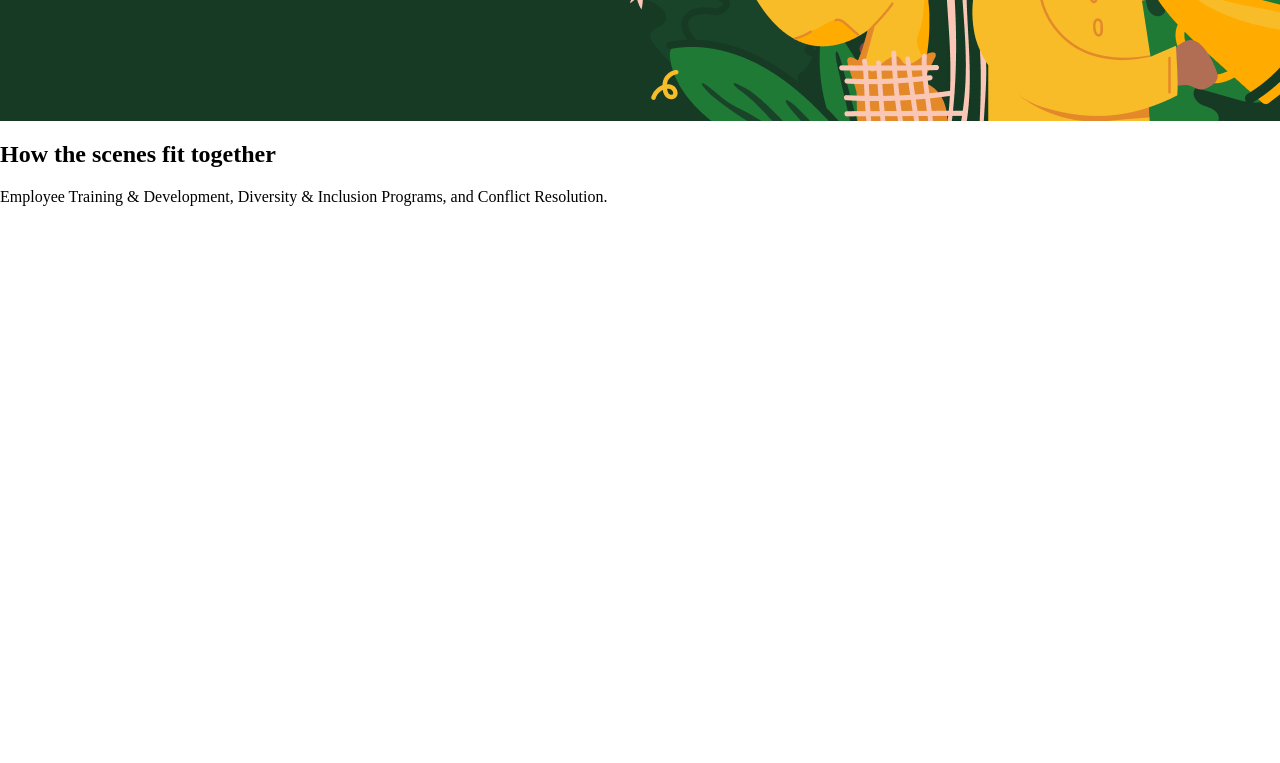
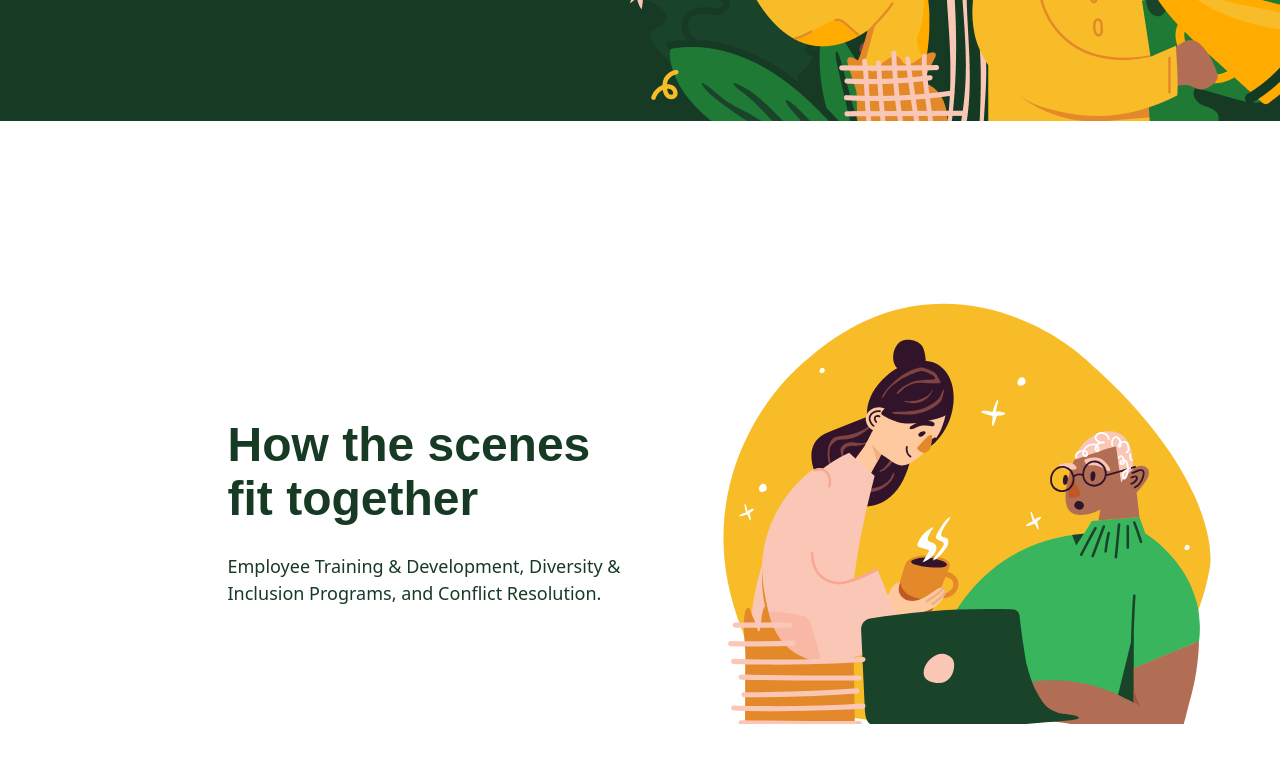
Before and after one commit to Pancfly/Clerksy, a plain HTML site: page index.html in a window 1280 px wide. Shown: the part 521-1284 px from the top of the page. Before the commit the page ends 800 px from the top, so only its background shows below. Drawn offline with Linux system fonts and the light colour scheme.

Commit message:
full scenes

```diff
--- /dev/null
+++ b/blocks/scenes/__b-image/scenes__b-image.css
@@ -0,0 +1,8 @@
+.scenes__b-image {
+    width: 492px;
+    height: 423px;
+    margin: 0;
+    padding: 0;
+    background-image: url(../../../images/scenes/employee-training-and-development.svg);
+    object-fit: cover;
+}
--- /dev/null
+++ b/blocks/scenes/__paragraph/scenes__paragraph.css
@@ -0,0 +1,5 @@
+.scenes__paragraph {
+    max-width: 393px;
+    margin: 0 100px 0 0;
+    padding: 0;
+}
--- /dev/null
+++ b/blocks/scenes/__text-align/scenes__text-align.css
@@ -0,0 +1,3 @@
+.scenes__text-align {
+    text-align: left;
+}
--- /dev/null
+++ b/blocks/scenes/__title-align/scenes__title-align.css
@@ -0,0 +1,3 @@
+.scenes__title-align {
+    text-align: left;
+}
--- /dev/null
+++ b/blocks/scenes/scenes.css
@@ -0,0 +1,9 @@
+.scenes {
+    width: 100%;
+    margin: 180px 0 114px;
+    padding: 0;
+    display: flex;
+    align-items: center;
+    justify-content: center;
+    box-sizing: border-box;
+}
--- a/index.html
+++ b/index.html
@@ -39,8 +39,8 @@
         <!--Блок How the scenes fit together-->
         <section class="scenes">
             <div class="scenes__paragraph">
-                <h2 class="general-title">How the scenes fit together</h2>
-                <p class="general-text">Employee Training & Development, Diversity & Inclusion Programs, and Conflict Resolution.</p>
+                <h2 class="general-title scenes__title-align">How the scenes fit together</h2>
+                <p class="general-text scenes__text-align">Employee Training & Development, Diversity & Inclusion Programs, and Conflict Resolution.</p>
             </div>
             <div class="scenes__b-image"></div>
         </section>
--- a/pages/pages.css
+++ b/pages/pages.css
@@ -7,15 +7,23 @@
 @import url(../blocks/header/__info/header__info.css);
 @import url(../blocks/header/__button/header__button.css);
 
+@import url(../blocks/general-title/general-title.css);
+@import url(../blocks/general-title/_type_color-white/general-title_type_color-white.css);
+@import url(../blocks/general-text/general-text.css);
+@import url(../blocks/general-text/_type_color-white/general-text_type_color-white.css);
+
 @import url(../blocks/running/running.css);
 @import url(../blocks/running/__text-content/running__text-content.css);
 @import url(../blocks/running/__title/running__title.css);
 @import url(../blocks/running/__text/running__text.css);
 @import url(../blocks/running/__img/running__img.css);
 
-@import url();
-@import url();
-@import url();
+@import url(../blocks/scenes/scenes.css);
+@import url(../blocks/scenes/__paragraph/scenes__paragraph.css);
+@import url(../blocks/scenes/__title-align/scenes__title-align.css);
+@import url(../blocks/scenes/__text-align/scenes__text-align.css);
+@import url(../blocks/scenes/__b-image/scenes__b-image.css);
+
 @import url();
 @import url();
 @import url();
```
Also changed, not shown: images/scenes/employee-training-and-development.svg (renamed from images/employees/employee-training-and-development.svg).
